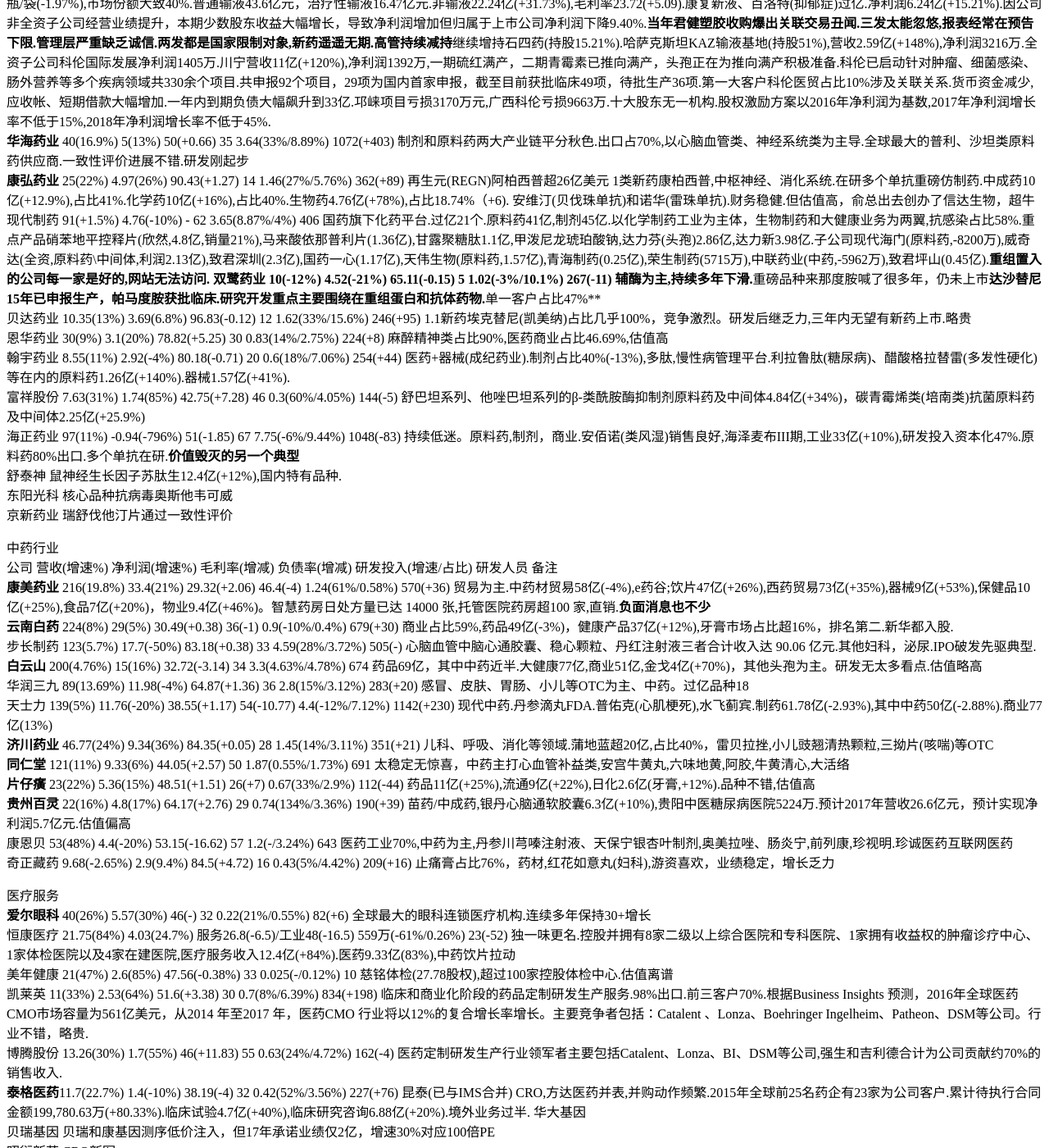
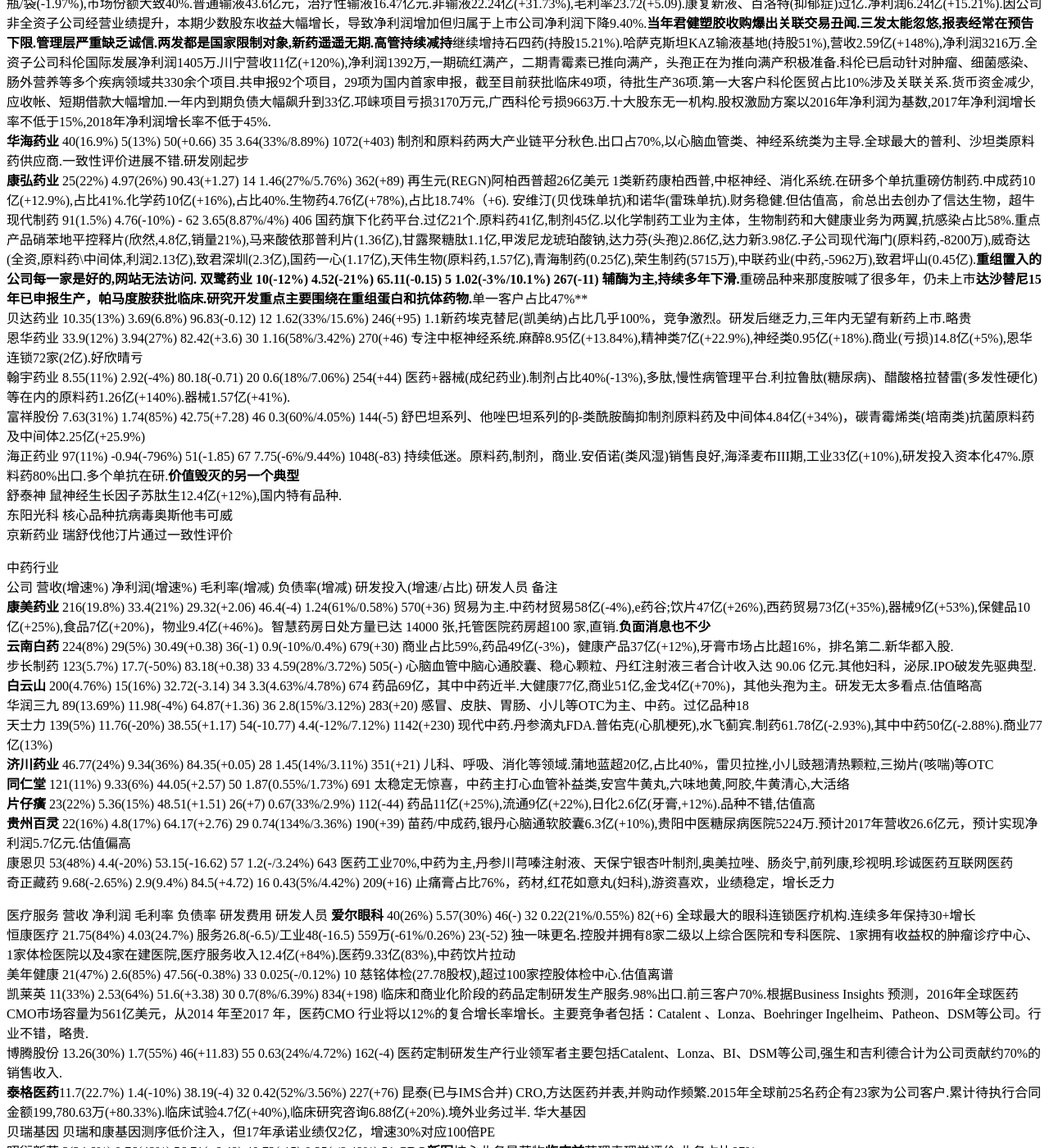
Before and after one commit to kingofhawks/kingofhawks.github.io, a Jekyll site: the page built from _posts/2017-11-24-重点上市公司2017年报汇总.md, in a window 1280 px wide and 1400 px high, scrolled down 1330 px. Shown: the whole window at 82% size. Built offline with Jekyll 4.4.1, drawn with Linux system fonts in a browser that asks for light colours; our own code applies the rules of GitHub Pages for plain Markdown files; some of the changed text lies outside the part shown.

Commit message:
update post

```diff
--- a/_posts/2017-11-24-重点上市公司2017年报汇总.md
+++ b/_posts/2017-11-24-重点上市公司2017年报汇总.md
@@ -19,10 +19,10 @@
 **科伦药业** 85.66(10.34%)     5.84(-9.4%)    45(+2.36)       51(+0.45)      6.13(23%/7.16%)      1803(+130)   费森尤斯卡比,百特,大冢,贝朗.输液60.09亿(+1.35%),占比70%(-6%),毛利52.95(+3.41),总量44.38亿瓶/袋(-1.97%),市场份额大致40%.普通输液43.6亿元，治疗性输液16.47亿元.非输液22.24亿(+31.73%),毛利率23.72(+5.09).康复新液、百洛特(抑郁症)过亿.净利润6.24亿(+15.21%).因公司非全资子公司经营业绩提升，本期少数股东收益大幅增长，导致净利润增加但归属于上市公司净利润下降9.40%.**当年君健塑胶收购爆出关联交易丑闻.三发太能忽悠,报表经常在预告下限.管理层严重缺乏诚信.两发都是国家限制对象,新药遥遥无期.高管持续减持**继续增持石四药(持股15.21%).哈萨克斯坦KAZ输液基地(持股51%),营收2.59亿(+148%),净利润3216万.全资子公司科伦国际发展净利润1405万.川宁营收11亿(+120%),净利润1392万,一期硫红满产，二期青霉素已推向满产，头孢正在为推向满产积极准备.科伦已启动针对肿瘤、细菌感染、肠外营养等多个疾病领域共330余个项目.共申报92个项目，29项为国内首家申报，截至目前获批临床49项，待批生产36项.第一大客户科伦医贸占比10%涉及关联关系.货币资金减少,应收帐、短期借款大幅增加.一年内到期负债大幅飙升到33亿.邛崃项目亏损3170万元,广西科伦亏损9663万.十大股东无一机构.股权激励方案以2016年净利润为基数,2017年净利润增长率不低于15%,2018年净利润增长率不低于45%.
 **华海药业**  40(16.9%)        5(13%)        50(+0.66)       35             3.64(33%/8.89%)       1072(+403)   制剂和原料药两大产业链平分秋色.出口占70%,以心脑血管类、神经系统类为主导.全球最大的普利、沙坦类原料药供应商.一致性评价进展不错.研发刚起步
 **康弘药业**   25(22%)        4.97(26%)      90.43(+1.27)    14             1.46(27%/5.76%)      362(+89)    再生元(REGN)阿柏西普超26亿美元    1类新药康柏西普,中枢神经、消化系统.在研多个单抗重磅仿制药.中成药10亿(+12.9%),占比41%.化学药10亿(+16%),占比40%.生物药4.76亿(+78%),占比18.74%（+6).     安维汀(贝伐珠单抗)和诺华(雷珠单抗).财务稳健.但估值高，俞总出去创办了信达生物，超牛
-现代制药     91(+1.5%)        4.76(-10%)     -              62             3.65(8.87%/4%)        406           国药旗下化药平台.过亿21个.原料药41亿,制剂45亿.以化学制药工业为主体，生物制药和大健康业务为两翼,抗感染占比58%.重点产品硝苯地平控释片(欣然,4.8亿,销量21%),马来酸依那普利片(1.36亿),甘露聚糖肽1.1亿,甲泼尼龙琥珀酸钠,达力芬(头孢)2.86亿,达力新3.98亿.子公司现代海门(原料药,-8200万),威奇达(全资,原料药\中间体,利润2.13亿),致君深圳(2.3亿),国药一心(1.17亿),天伟生物(原料药,1.57亿),青海制药(0.25亿),荣生制药(5715万),中联药业(中药,-5962万),致君坪山(0.45亿).**重组置入的公司每一家是好的,网站无法访问.
+现代制药     91(1.5%)        4.76(-10%)     -              62             3.65(8.87%/4%)        406           国药旗下化药平台.过亿21个.原料药41亿,制剂45亿.以化学制药工业为主体，生物制药和大健康业务为两翼,抗感染占比58%.重点产品硝苯地平控释片(欣然,4.8亿,销量21%),马来酸依那普利片(1.36亿),甘露聚糖肽1.1亿,甲泼尼龙琥珀酸钠,达力芬(头孢)2.86亿,达力新3.98亿.子公司现代海门(原料药,-8200万),威奇达(全资,原料药\中间体,利润2.13亿),致君深圳(2.3亿),国药一心(1.17亿),天伟生物(原料药,1.57亿),青海制药(0.25亿),荣生制药(5715万),中联药业(中药,-5962万),致君坪山(0.45亿).**重组置入的公司每一家是好的,网站无法访问.
 双鹭药业    10(-12%)         4.52(-21%)     65.11(-0.15)    5              1.02(-3%/10.1%)      267(-11)      辅酶为主,持续多年下滑.**重磅品种来那度胺喊了很多年，仍未上市**达沙替尼15年已申报生产，帕马度胺获批临床.研究开发重点主要围绕在重组蛋白和抗体药物.**单一客户占比47%**
-贝达药业 10.35(13%)      3.69(6.8%)      96.83(-0.12)   12             1.62(33%/15.6%)       246(+95)      1.1新药埃克替尼(凯美纳)占比几乎100%，竞争激烈。研发后继乏力,三年内无望有新药上市.略贵
-恩华药业    30(9%)           3.1(20%)       78.82(+5.25)   30             0.83(14%/2.75%)       224(+8)      麻醉精神类占比90%,医药商业占比46.69%,估值高
+贝达药业     10.35(13%)      3.69(6.8%)      96.83(-0.12)   12             1.62(33%/15.6%)       246(+95)      1.1新药埃克替尼(凯美纳)占比几乎100%，竞争激烈。研发后继乏力,三年内无望有新药上市.略贵
+恩华药业    33.9(12%)        3.94(27%)       82.42(+3.6)   30             1.16(58%/3.42%)       270(+46)      专注中枢神经系统.麻醉8.95亿(+13.84%),精神类7亿(+22.9%),神经类0.95亿(+18%).商业(亏损)14.8亿(+5%),恩华连锁72家(2亿).好欣晴亏
 翰宇药业    8.55(11%)        2.92(-4%)      80.18(-0.71)    20             0.6(18%/7.06%)      254(+44)      医药+器械(成纪药业).制剂占比40%(-13%),多肽,慢性病管理平台.利拉鲁肽(糖尿病)、醋酸格拉替雷(多发性硬化)等在内的原料药1.26亿(+140%).器械1.57亿(+41%).
 富祥股份    7.63(31%)       1.74(85%)       42.75(+7.28)   46             0.3(60%/4.05%)       144(-5)      舒巴坦系列、他唑巴坦系列的β-类酰胺酶抑制剂原料药及中间体4.84亿(+34%)，碳青霉烯类(培南类)抗菌原料药及中间体2.25亿(+25.9%)
 海正药业    97(11%)        -0.94(-796%)     51(-1.85)      67             7.75(-6%/9.44%)      1048(-83)      持续低迷。原料药,制剂，商业.安佰诺(类风湿)销售良好,海泽麦布III期,工业33亿(+10%),研发投入资本化47%.原料药80%出口.多个单抗在研.**价值毁灭的另一个典型**
@@ -47,7 +47,7 @@
 
 
 
-医疗服务
+医疗服务     营收           净利润          毛利率          负债率          研发费用              研发人员
 **爱尔眼科** 40(26%)        5.57(30%)       46(-)          32             0.22(21%/0.55%)      82(+6)        全球最大的眼科连锁医疗机构.连续多年保持30+增长
 恒康医疗    21.75(84%)      4.03(24.7%)    服务26.8(-6.5)/工业48(-16.5)   559万(-61%/0.26%)    23(-52)   独一味更名.控股并拥有8家二级以上综合医院和专科医院、1家拥有收益权的肿瘤诊疗中心、1家体检医院以及4家在建医院,医疗服务收入12.4亿(+84%).医药9.33亿(83%),中药饮片拉动
 美年健康    21(47%)          2.6(85%)       47.56(-0.38%)  33             0.025(-/0.12%)       10             慈铭体检(27.78股权),超过100家控股体检中心.估值离谱
@@ -56,7 +56,7 @@
 **泰格医药**11.7(22.7%)       1.4(-10%)     38.19(-4)      32             0.42(52%/3.56%)     227(+76)      昆泰(已与IMS合并) CRO,方达医药并表,并购动作频繁.2015年全球前25名药企有23家为公司客户.累计待执行合同金额199,780.63万(+80.33%).临床试验4.7亿(+40%),临床研究咨询6.88亿(+20%).境外业务过半.
 华大基因
 贝瑞基因                                         贝瑞和康基因测序低价注入，但17年承诺业绩仅2亿，增速30%对应100倍PE
-昭衍新药  CRO新军
+昭衍新药     3(24.6%)         0.76(48%)      56.71(+6.49)  40.72(-15)     0.25(-/8.49%)        51 **CRO新军**核心业务是药物**临床前**药理毒理学评价,业务占比97%.
 
 
 医疗器械：中国医疗器械市场销售规模从 2008 年的 659 亿元迅速增长至 2016 年的 3700 亿元，增长了近 5 倍，年均复合增速超过 20%。其中，医用医疗器械市场约为 2690亿元，约占 72.70%；家用医疗器械市场首次突破千亿元大关，约为 1010 亿元，占比 27.30%。
@@ -111,9 +111,9 @@
 太安堂      23(93%)         1.9(2%)         -              24             0.22(9.5%/0.94%)     75(+5)      药品流通9亿(+353%),中材药及药材占比61%.看点康爱多电商7.5亿,亏2700万
 
 
-保健品
+保健品     NBTY,GNC(哈药收购40%),康宝莱,如新,安利.
 东阿阿胶    63(15.9%)        18.5(+14%)     74(+2)         17             1.68(7.8%/2.66%)      336(-63)       阿胶、复方阿胶浆、桃花姬.增长乏力
-汤臣倍健    23(1.9%)        5.35(-16%)      64.76(-1.97)   13             1.02(60%/4.42%)     279(+14)       NBTY,GNC,康宝莱.已接近行业天花板
+汤臣倍健    31(34.7%)        7.66(43%)      67.47(+2.71)   13             0.83(-20%/2.68%)       242(-37)       **已接近行业天花板**.拟以不高于 69,000 万澳元收购Life-Space Group Pty Ltd 100%股份
 
 
 金融类
@@ -140,7 +140,7 @@
 招商证券      117(-54%)        54(-50%)         2430(-17%)     80(-25)            66(-13.5)    股票基金交易量10.1万亿,行业排名保持第8,佣金太高,软件体验差；融资融券余额510亿(-19%),排名保持第6.资产证券化业务规模排名保持第1；；国内股票主承销金额排名第11；国内债券主承销金额排名第4.资产管理总规模达 6,299 亿元，同比增长 49%,集合资产管理规模 447亿元，定向资产管理规模 5,620 亿元.博时基金(持股49%,营收24亿,利润7亿)资产管理规模6,134亿元(+54.18%),排名由第 12 名提升至第7名.招商基金(持股45%,营收23亿,利润6亿)资产管理规模4,440 亿元，其中公募基金资产管理规模3,455 亿元，行业排名第9。各业务板块全线下滑!
 银河         132(-50%)         51.5(-47%)       2458(-18%)    93(-22.6)           62.47(-6.2)  股票基金交易12.6万亿(-53%),排名第3，市场份额4.84%.融资融券余额529.25亿(-23.46%)，市占率5.63%，排名第5.股票质押回购余额226亿元，排名21名.银河金汇受托资产管理规模2,214.71 亿(+83.13%),其中集合资产416.89亿元，定向1,744.23亿.经纪业务99.51 亿(-52.23%),自营11亿(-65%),投行10亿(30%)，资管6.9亿(+48%).
 东方财富   23.5(-19%)      7.13(-61%)     东方财富证券,金融电子商务服务,天天基金網.网站实在不好看.Choice数据终端
-同花顺     17(20%)         12(26%)        金融数据服务及基金销售.iFind金融终端
+同花顺     14(-18%)         7.25(-40%)     金融数据服务8.6亿,软件销售及维护1.46亿,广告3.15亿,基金销售0.88亿.iFind金融终端及MindGo量化平台.无财务费用.
 
 截至 2016 年末，银行业金融机构资产余额 232.25 万亿元，同比增长 16.5%；全年实现净利润 1.65 万亿元，同比增长 3.54%；截至 12 月末，银行业不良贷款率 1.74%，资本利润率13.38%，资本充足率 13.28%。
            营收             利润           总资产         资产收益率              不良率            一级资本充足率
```
Also changed, not shown: other parts of _posts/2017-11-24-重点上市公司2017年报汇总.md (+2 -2 lines).
